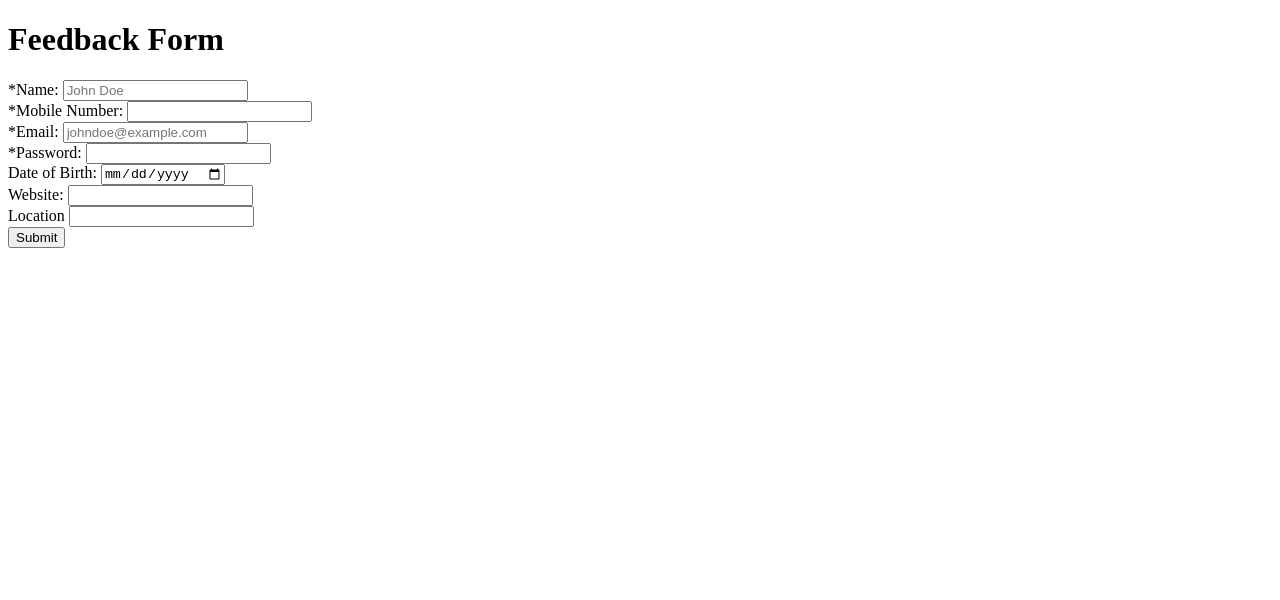
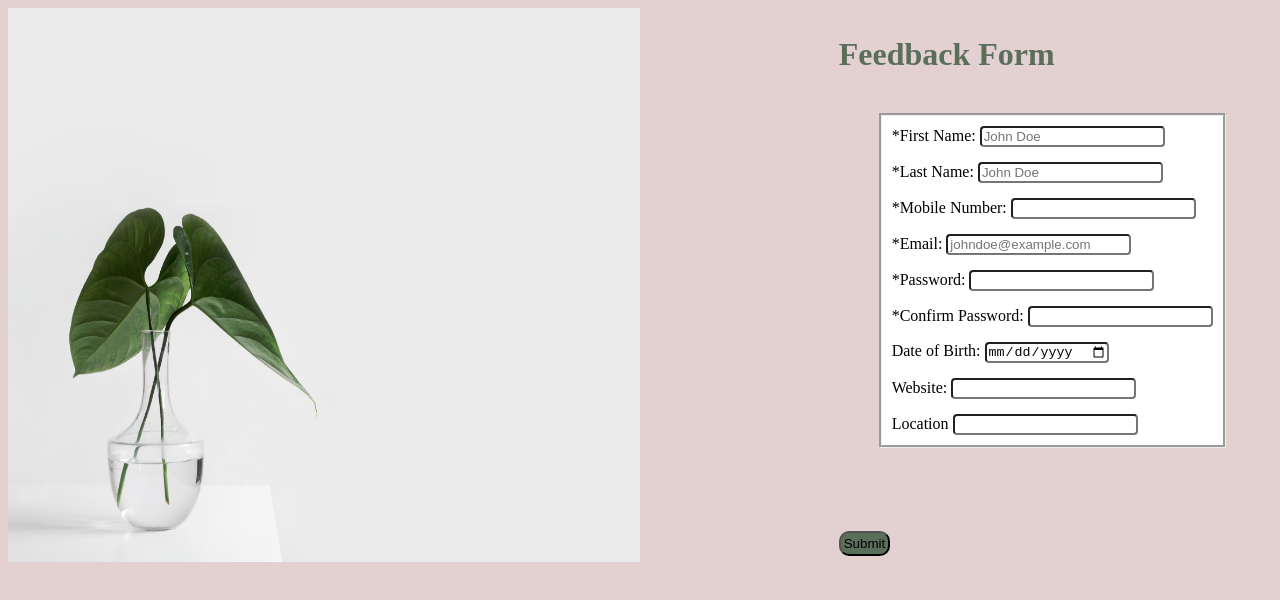
Before and after one commit to OlgaNadongo/feedback-form, a plain HTML site: page index.html in a window 1280 px wide. Drawn offline with Linux system fonts and the light colour scheme.

Commit message:
Adding some CSS

```diff
--- a/index.html
+++ b/index.html
@@ -11,9 +11,21 @@
     <title>Feedback</title>
 </head>
 <body>
-    <h1>Feedback Form</h1>
+<div class="flex-container">
+
+    <img src="img/img2.jpg" alt="">
+
+
+    <div class="content">
+        <h1>Feedback Form</h1>
+
+        <div class="info">
     <form>
-        <label>*Name:</label>
+        <label>*First Name:</label>
+        <input type="text" id="myName" placeholder="John Doe">
+    </form>
+    <form>
+        <label>*Last Name:</label>
         <input type="text" id="myName" placeholder="John Doe">
     </form>
 
@@ -31,6 +43,10 @@
         <label for="">*Password:</label>
         <input type="password">
     </form>
+    <form action="">
+        <label for="">*Confirm Password:</label>
+        <input type="password">
+    </form>
 
     <form action="">
         <label for="">Date of Birth:</label>
@@ -46,8 +62,11 @@
         <label for="":>Location</label>
         <input type="text">
     </form>
+</div>
 
     <button>Submit</button>
+    </div>
+    </div>
 
     <script src="main.js"></script>
 </body>
--- a/style.css
+++ b/style.css
@@ -0,0 +1,46 @@
+
+body{
+    background: rgb(227, 208, 208);
+    display: flex;
+}
+h1{
+    color:rgb(90, 110, 90)
+}
+
+button{
+    border-radius: 10px;
+    padding:3px;
+    margin-top:10%;
+    background-color:rgb(90, 110, 90)
+
+}
+
+img{
+    width: 50%;
+    height:100%;
+}
+
+.content{
+    float: right;
+    margin:0.5%;
+    flex:1px ;
+}
+
+.flex-container {
+flex-direction: column;
+}
+.info{
+    background:white;
+    background-size: 700px;
+    border: groove;
+    margin: 40px;
+
+
+}
+form{
+    padding: 5px;
+    Margin:5px;
+}
+input{
+    border-radius: 4px;
+}
```
Also changed, not shown: img/img2.jpg (added).
